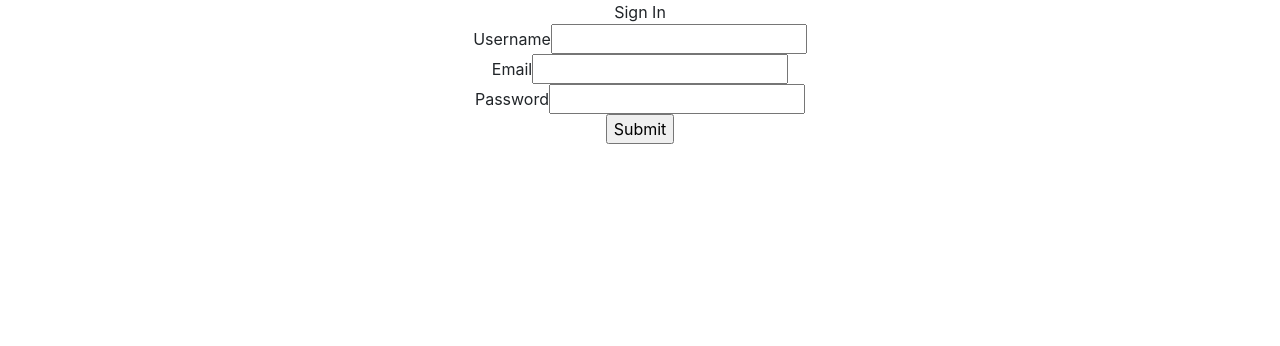
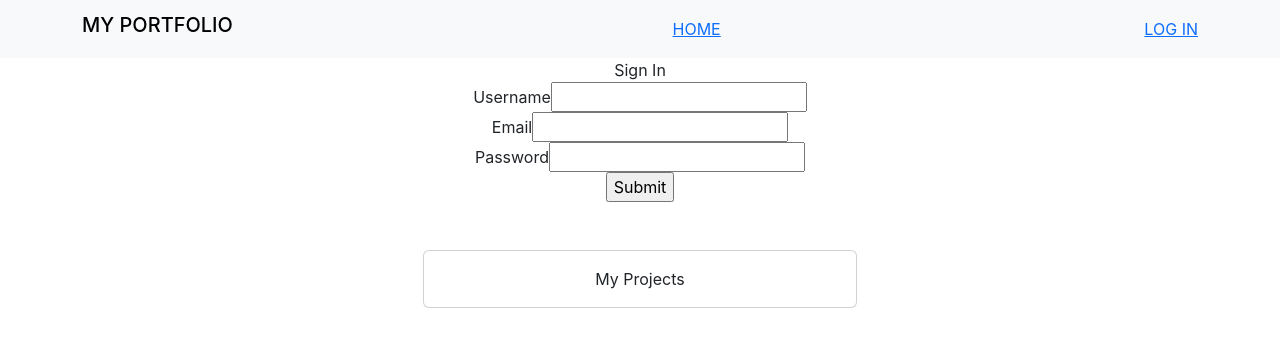
Before and after one commit to Rukorio-Vanessa/Portfolio-app-frontend, a React (Create React App) app: page /login in a window 1280 px wide. Shown: the top 346 px of the page. Built offline with nearby package versions, Linux system fonts and the light colour scheme.

Commit message:
created Projects component

```diff
--- a/src/App.js
+++ b/src/App.js
@@ -3,6 +3,7 @@ import Home from './components/Home';
 import { BrowserRouter, Route, Switch } from "react-router-dom";
 import Login from './components/Login'
 import './App.css'
+import Projects from './components/Projects';
 
 
 function App() {
@@ -18,6 +19,7 @@ function App() {
       </Route>
     </Switch>
     </BrowserRouter>
+    <Projects/>
     </div>
   );
 }
--- a/src/components/Login.js
+++ b/src/components/Login.js
@@ -2,6 +2,7 @@ import React from "react";
 import { useState } from "react";
 import ReactDOM  from "react-dom";
 import validator from 'validator';
+import Navbar from "./Navbar";
 
 
 
@@ -93,6 +94,7 @@ function Login(){
 
     return (
         <div className="app">
+            <Navbar/>
           <div className="login-form">
             <div className="title">Sign In</div>
             {isSubmitted ? (
--- a/src/components/Projects.js
+++ b/src/components/Projects.js
@@ -1,4 +1,16 @@
 import React from "react";
-function Projects(){}
+function Projects(){
+    return(
+        <div>
+        <div className="row justify-content-center mt-5">
+          <div className="card col-lg-4 col-sm-12 col-md-6">
+            <div className="card-body">
+              <p className="card-text">My Projects</p>
+            </div>
+          </div>
+        </div>
+      </div>
+    );
+}
 
 export default Projects;
```
